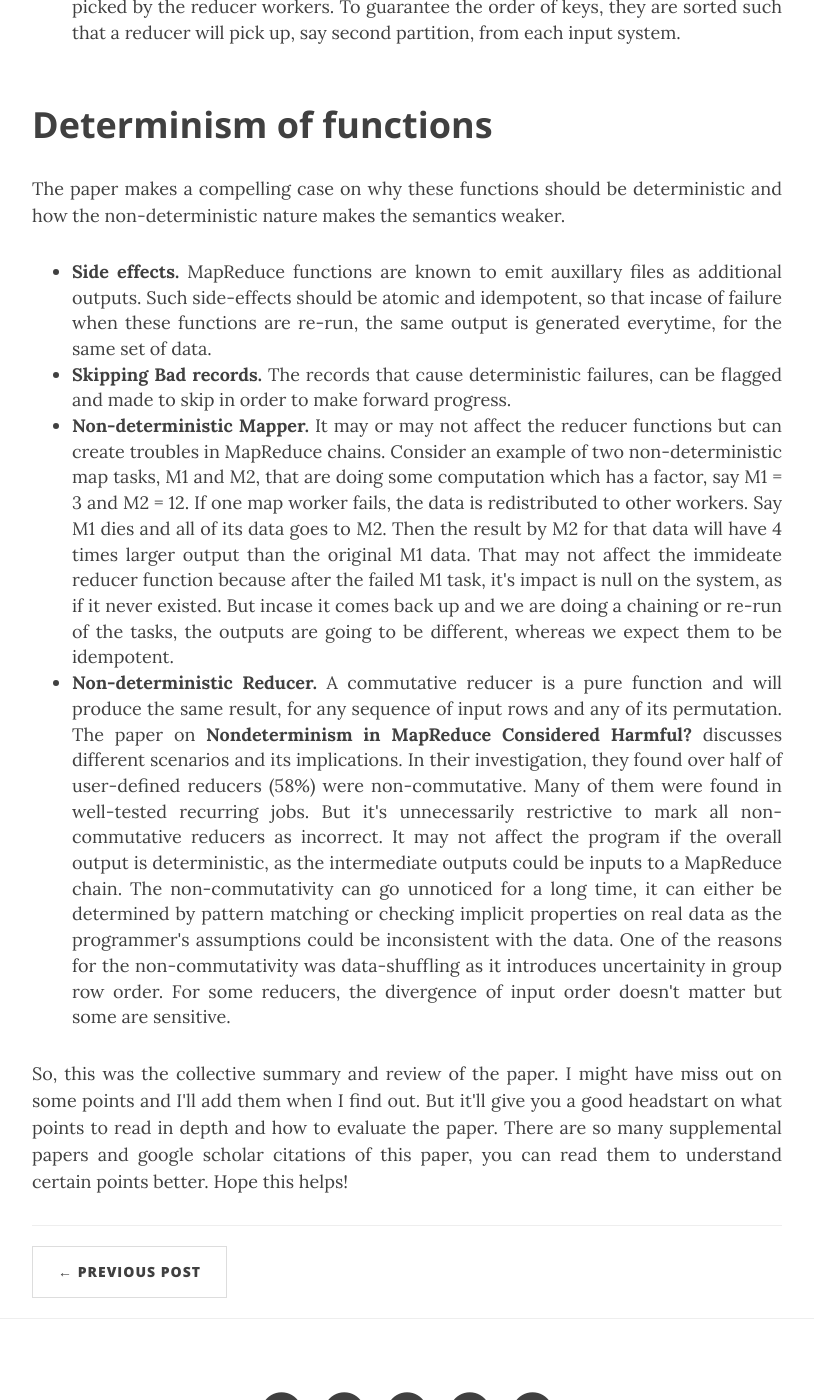
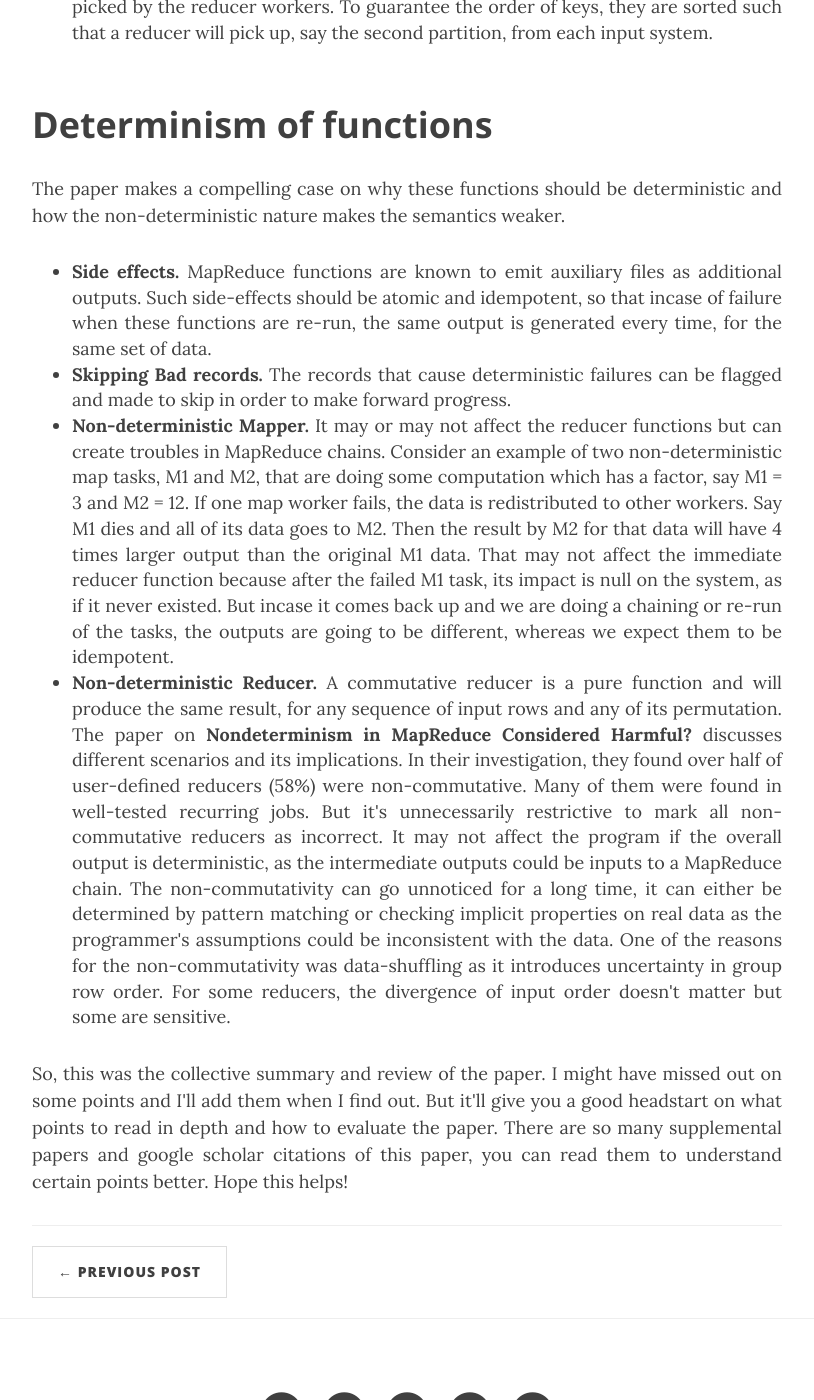
Before and after one commit to vinig/vinig.github.com, a Jekyll site: the page built from _posts/2016-09-03-mapreduce.markdown, in a window 1280 px wide and 1400 px high, scrolled down 2304 px. Shown: the whole window, without its empty margins (233-1047 px from the left). Built offline with Jekyll 4.4.1, drawn with Linux system fonts in a browser that asks for light colours; nearby versions of some CDN libraries; some of the changed text lies outside the part shown.

Commit message:
some minor changes

```diff
--- a/_posts/2016-09-03-mapreduce.markdown
+++ b/_posts/2016-09-03-mapreduce.markdown
@@ -7,7 +7,7 @@ author:     "me"
 header-img: "img/post-bg-02.jpg"
 ---
 
-<p>I'm taking an advance distributed systems' class this fall by Dr. Wyatt Lloyd. This research paper <b>MapReduce: Simplified Data Processing on Large Clusters</b> was recently discussed. I had read this paper before when I first started working on the Big Data project in my previous organization but never gave it a much deeper thought. This time when it was discussed in the class, I discovered so many new angles to the problem that were all hidden in this paper but never caught my eye. I'd like to share some of these insights here.</p>
+<p>I'm taking the Advanced Distributed Systems course this fall by Dr. Wyatt Lloyd. This research paper <a href="http://static.googleusercontent.com/media/research.google.com/en//archive/mapreduce-osdi04.pdf"><b>MapReduce: Simplified Data Processing on Large Clusters</b></a> was recently discussed. I had read this paper before when I first started working on the Big Data project in my previous organization but never gave it a much deeper thought. This time, when it was discussed in the class, I discovered so many new angles to the problem that were all hidden in this paper but never caught my eye. I'd like to share some of these insights here.</p>
 
 <h2 class="section-heading">What's the problem that this paper is trying to address ?</h2>
 <p>If you have read the paper, it talks in depth about how to partition the data such that the results of the mapper workers are evenly distributed for the reducer workers to function efficiently. But the major contribution is the abstraction over the ugly details of parallelization, fault-tolerance, data distribution and load balancing, without loosing the generality of the code, performance on large clusters and re-usability. So the problem really was that there wasn't a programming model available that had more general application, would parallelize execution without making the code complex and can be easily used by everyone. And yes ! it's a real problem. Google is a company that indexes the internet, so we can only imagine the amount of data that it crunches each day.<p>
@@ -26,19 +26,19 @@ header-img: "img/post-bg-02.jpg"
 	<ul>
 		<li><b>Combiner Function.</b> It is executed on each machine that performs a map task. It solves the problem of repetitive keys produced by each map task. A good example is a word-count program, where the most common word "The" is emitted multiple times by the same map task as <the, 1>. Instead of sending all the records to the reducer, the combiner function would add them up and emit just one record per map task per partition. Other such combined records from other partitions, will then be sent to the reducer and it'll come up with the final count for "The". Since the combiner function works on the local data, it saves a lot of network bandwidth.</li>
 		<li><b>Shuffling Function.</b> This stage deals with the output produced by different mappers. The rows with the same reduce key are grouped together into a sequence by merge-sort.</li>
-		<li><b>Sorting Function.</b> This is an important step after the shuffle because its output is picked by the reducer workers. To guarantee the order of keys, they are sorted such that a reducer will pick up, say second partition, from each input system.</li>
+		<li><b>Sorting Function.</b> This is an important step after the shuffle because its output is picked by the reducer workers. To guarantee the order of keys, they are sorted such that a reducer will pick up, say the second partition, from each input system.</li>
 	</ul>
 </p>
 
 <h2 class="section-heading">Determinism of functions</h2>
 <p>The paper makes a compelling case on why these functions should be deterministic and how the non-deterministic nature makes the semantics weaker.
 	<ul>
-		<li><b>Side effects.</b> MapReduce functions are known to emit auxillary files as additional outputs. Such side-effects should be atomic and idempotent, so that incase of failure when these functions are re-run, the same output is generated everytime, for the same set of data.</li>
-		<li><b>Skipping Bad records.</b> The records that cause deterministic failures, can be flagged and made to skip in order to make forward progress.</li>
-		<li><b>Non-deterministic Mapper.</b> It may or may not affect the reducer functions but can create troubles in MapReduce chains. Consider an example of two non-deterministic map tasks, M1 and M2, that are doing some computation which has a factor, say M1 = 3 and M2 = 12. If one map worker fails, the data is redistributed to other workers. Say M1 dies and all of its data goes to M2. Then the result by M2 for that data will have 4 times larger output than the original M1 data. That may not affect the immideate reducer function because after the failed M1 task, it's impact is null on the system, as if it never existed. But incase it comes back up and we are doing a chaining or re-run of the tasks, the outputs are going to be different, whereas we expect them to be idempotent.</li>
-		<li><b>Non-deterministic Reducer.</b> A commutative reducer is a pure function and will produce the same result, for any sequence of input rows and any of its permutation. The paper on <a href="https://www.microsoft.com/en-us/research/wp-content/uploads/2016/02/icsecomp14seip-seipid15-p.pdf"><b>Nondeterminism in MapReduce Considered Harmful?</b></a> discusses different scenarios and its implications. In their investigation, they found over half of user-defined reducers (58%) were non-commutative. Many of them were found in well-tested recurring jobs. But it's unnecessarily restrictive to mark all non-commutative reducers as incorrect. It may not affect the program if the overall output is deterministic, as the intermediate outputs could be inputs to a MapReduce chain. The non-commutativity can go unnoticed for a long time, it can either be determined by pattern matching or checking implicit properties on real data as the programmer's assumptions could be inconsistent with the data. One of the reasons for the non-commutativity was data-shuffling as it introduces uncertainity in group row order. For some reducers, the divergence of input order doesn't matter but some are sensitive.</li>
+		<li><b>Side effects.</b> MapReduce functions are known to emit auxiliary files as additional outputs. Such side-effects should be atomic and idempotent, so that incase of failure when these functions are re-run, the same output is generated every time, for the same set of data.</li>
+		<li><b>Skipping Bad records.</b> The records that cause deterministic failures can be flagged and made to skip in order to make forward progress.</li>
+		<li><b>Non-deterministic Mapper.</b> It may or may not affect the reducer functions but can create troubles in MapReduce chains. Consider an example of two non-deterministic map tasks, M1 and M2, that are doing some computation which has a factor, say M1 = 3 and M2 = 12. If one map worker fails, the data is redistributed to other workers. Say M1 dies and all of its data goes to M2. Then the result by M2 for that data will have 4 times larger output than the original M1 data. That may not affect the immediate reducer function because after the failed M1 task, its impact is null on the system, as if it never existed. But incase it comes back up and we are doing a chaining or re-run of the tasks, the outputs are going to be different, whereas we expect them to be idempotent.</li>
+		<li><b>Non-deterministic Reducer.</b> A commutative reducer is a pure function and will produce the same result, for any sequence of input rows and any of its permutation. The paper on <a href="https://www.microsoft.com/en-us/research/wp-content/uploads/2016/02/icsecomp14seip-seipid15-p.pdf"><b>Nondeterminism in MapReduce Considered Harmful?</b></a> discusses different scenarios and its implications. In their investigation, they found over half of user-defined reducers (58%) were non-commutative. Many of them were found in well-tested recurring jobs. But it's unnecessarily restrictive to mark all non-commutative reducers as incorrect. It may not affect the program if the overall output is deterministic, as the intermediate outputs could be inputs to a MapReduce chain. The non-commutativity can go unnoticed for a long time, it can either be determined by pattern matching or checking implicit properties on real data as the programmer's assumptions could be inconsistent with the data. One of the reasons for the non-commutativity was data-shuffling as it introduces uncertainty in group row order. For some reducers, the divergence of input order doesn't matter but some are sensitive.</li>
 	</ul>
 </p>
 
-<p>So, this was the collective summary and review of the paper. I might have miss out on some points and I'll add them when I find out. But it'll give you a good headstart on what points to read in depth and how to evaluate the paper. There are so many supplemental papers and google scholar citations of this paper, you can read them to understand certain points better. Hope this helps!
+<p>So, this was the collective summary and review of the paper. I might have missed out on some points and I'll add them when I find out. But it'll give you a good headstart on what points to read in depth and how to evaluate the paper. There are so many supplemental papers and google scholar citations of this paper, you can read them to understand certain points better. Hope this helps!
 </p>
```
